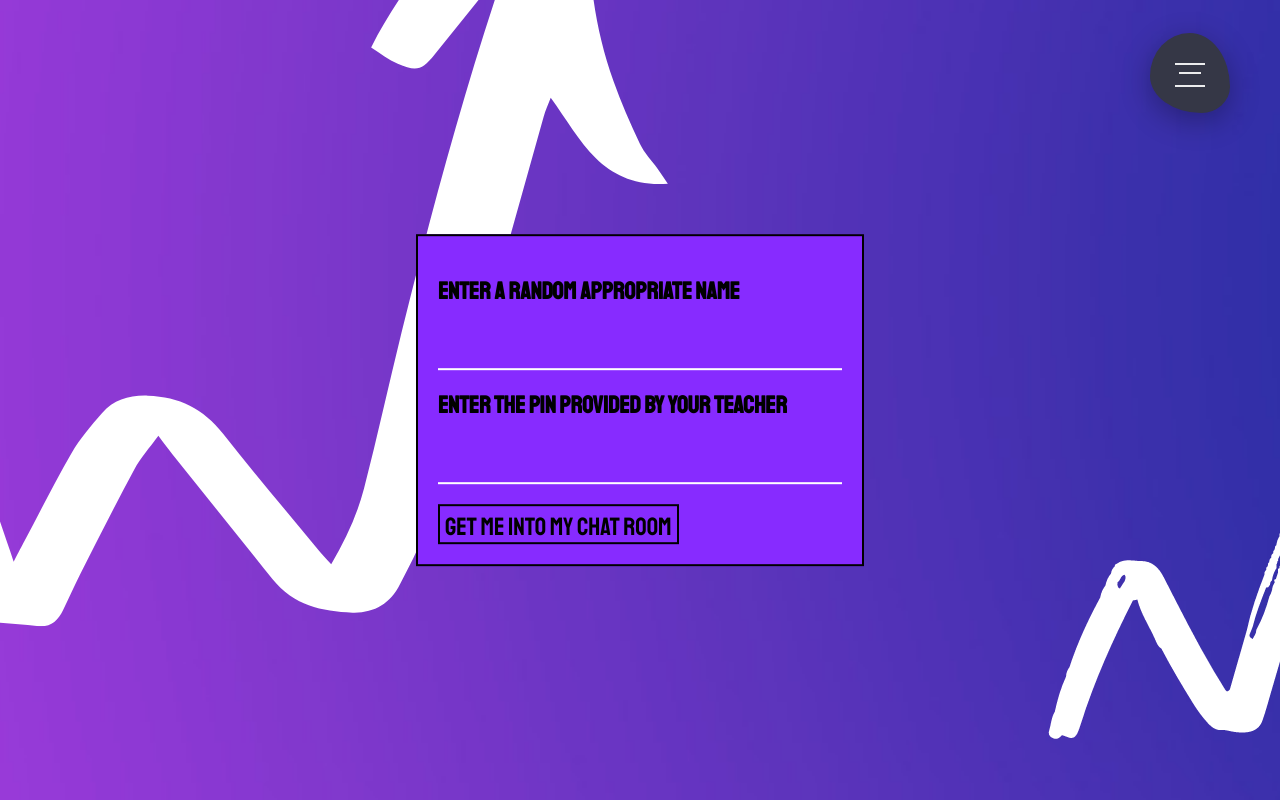
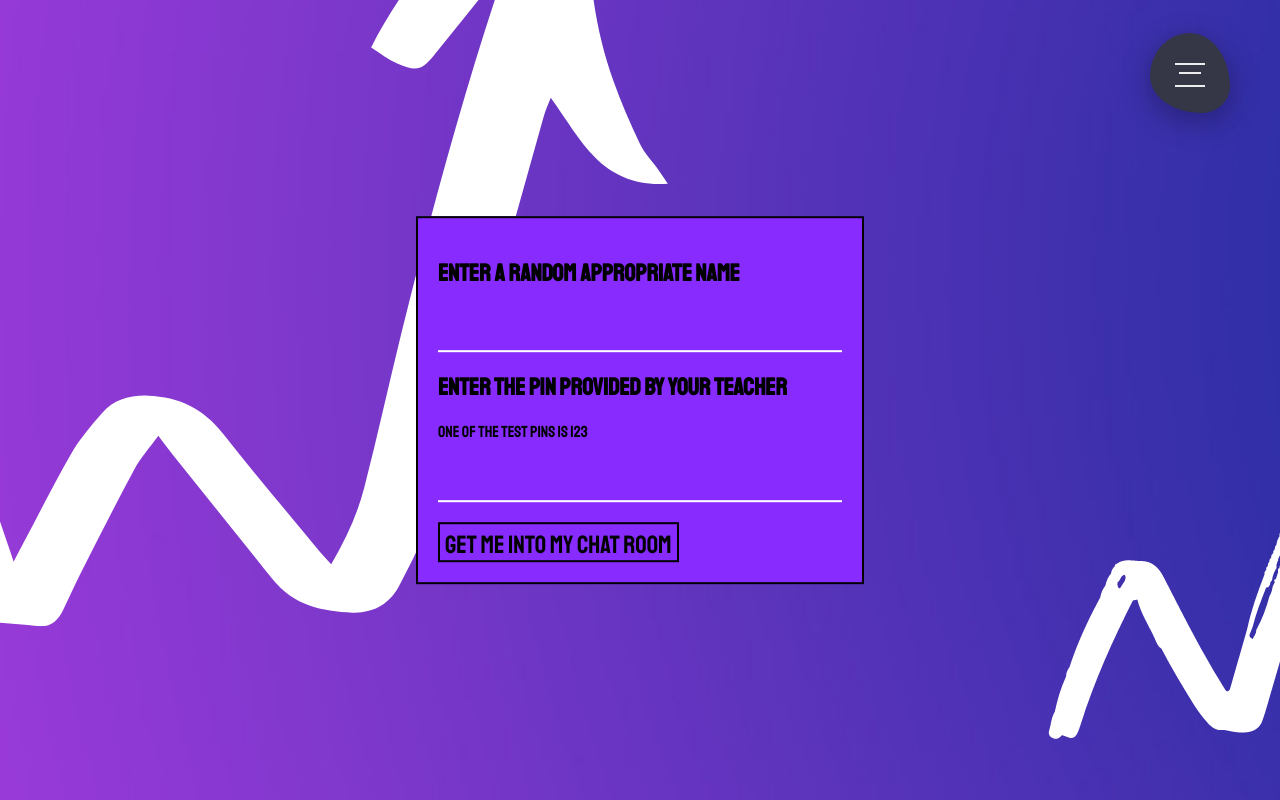
Before and after one commit to alisk8/AnoHero, a plain HTML site: page ChatApp.html in a window 1280 px wide. Drawn offline with Linux system fonts and the light colour scheme; no server answers.

Commit message:
Update ChatApp.html

```diff
--- a/ChatApp.html
+++ b/ChatApp.html
@@ -59,6 +59,7 @@
             <h2>Enter a Random appropriate Name</h2>
             <input required id="name" class="input" type="text">
             <h2>Enter the Pin provided by Your Teacher</h2>
+            <p>One of the test pins is 123</p>
             <input required class="input" id="input" type="text"> <br><br>
             <button onclick="nam_and_pin_sub()" class="custom-btn btn">Get me into my Chat Room</button>
         </form>
```
